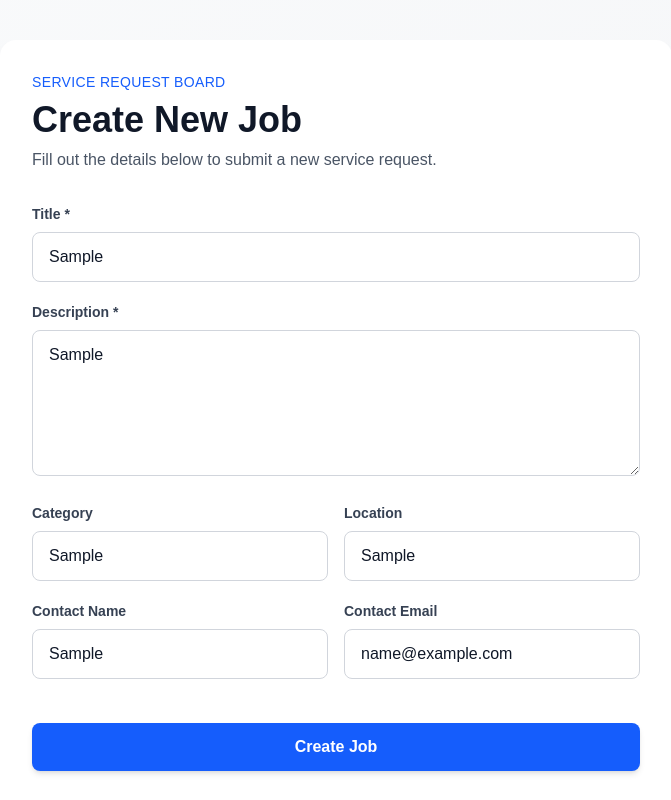
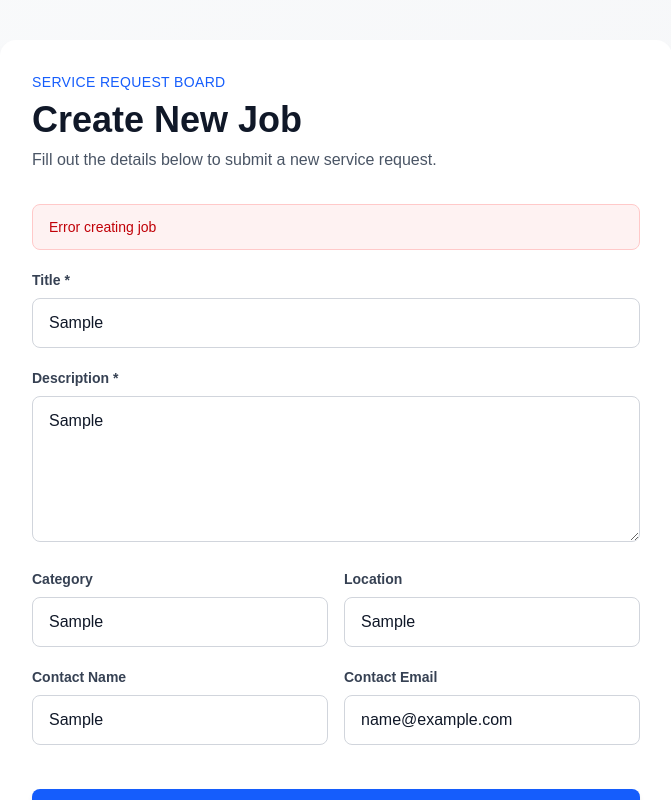
Before and after one commit to kavindusubhash28/service-request-board, a Next.js app in the folder frontend/: page /create-job in a window 1280 px wide. Both pictures are taken after typing "Sample", "Sample", "Sample", "Sample", "Sample", "name@example.com" into the empty fields and a click on the button "Create Job". Shown: the top 800 px of the page, without its empty margins (304-975 px from the left). Built offline with nearby package versions, Linux system fonts and the light colour scheme; no server answers.

Commit message:
create new request issue fixed

```diff
--- a/frontend/app/create-job/page.js
+++ b/frontend/app/create-job/page.js
@@ -12,6 +12,8 @@ export default function CreateJob() {
     contactName: "",
     contactEmail: ""
   });
+  const [errorMessage, setErrorMessage] = useState("");
+  const [successMessage, setSuccessMessage] = useState("");
 
   const handleChange = (e) => {
     setFormData({
@@ -22,11 +24,13 @@ export default function CreateJob() {
 
   const handleSubmit = async (e) => {
     e.preventDefault();
+    setErrorMessage("");
+    setSuccessMessage("");
 
     try {
       await API.post("/jobs", formData);
 
-      alert("Job created successfully!");
+      setSuccessMessage("Job created successfully!");
 
       setFormData({
         title: "",
@@ -38,7 +42,15 @@ export default function CreateJob() {
       });
     } catch (error) {
       console.log(error);
-      alert("Error creating job");
+
+      const responseMessage = error?.response?.data?.message;
+
+      if (error?.response?.status === 401) {
+        setErrorMessage(responseMessage || "You are not authorized to create a job request.");
+        return;
+      }
+
+      setErrorMessage(responseMessage || "Error creating job");
     }
   };
 
@@ -54,6 +66,18 @@ export default function CreateJob() {
             Fill out the details below to submit a new service request.
           </p>
         </div>
+
+        {errorMessage && (
+          <div className="mb-5 rounded-lg border border-red-200 bg-red-50 px-4 py-3 text-sm font-medium text-red-700">
+            {errorMessage}
+          </div>
+        )}
+
+        {successMessage && (
+          <div className="mb-5 rounded-lg border border-green-200 bg-green-50 px-4 py-3 text-sm font-medium text-green-700">
+            {successMessage}
+          </div>
+        )}
 
         <form onSubmit={handleSubmit} className="space-y-5">
           <div>
```
